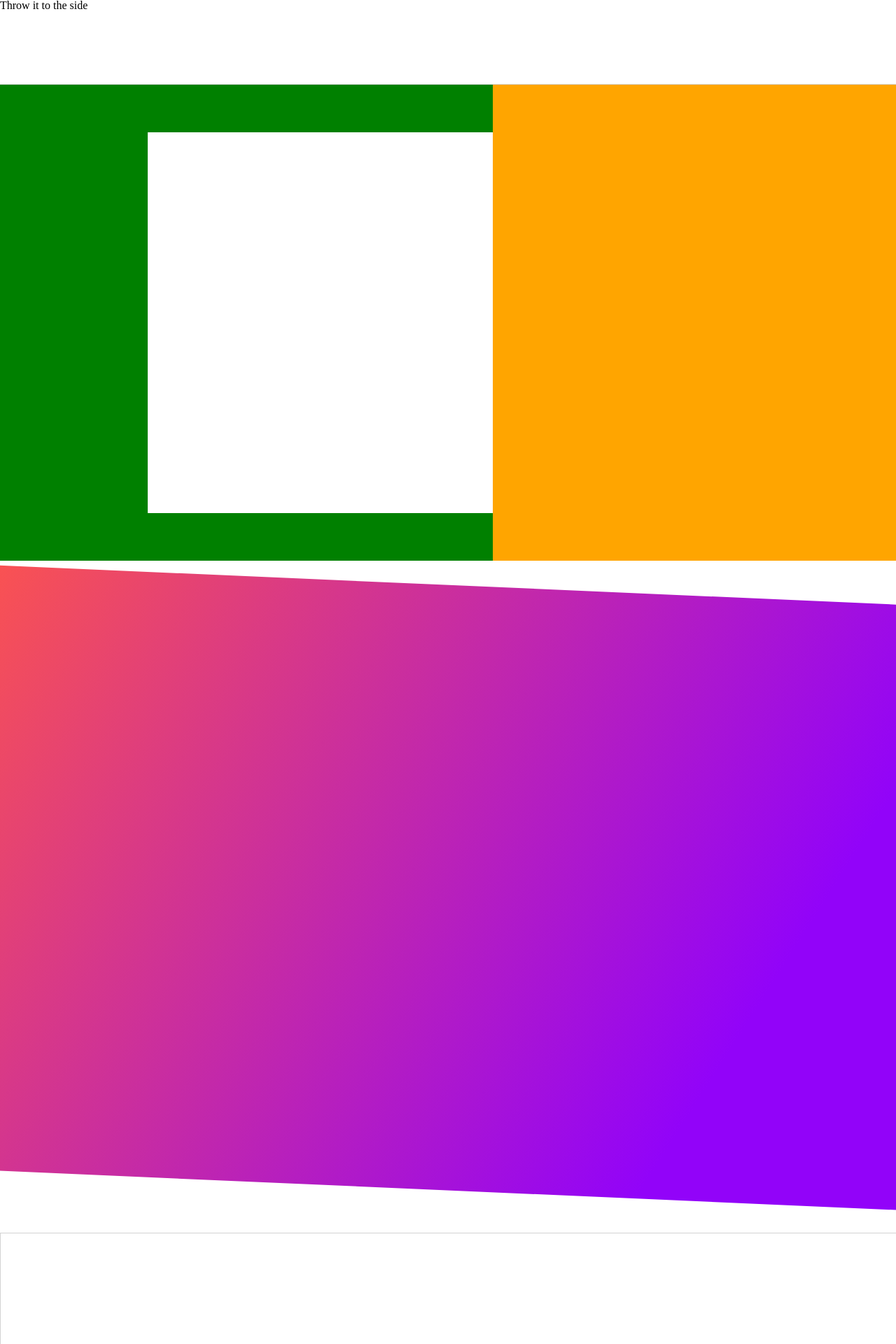
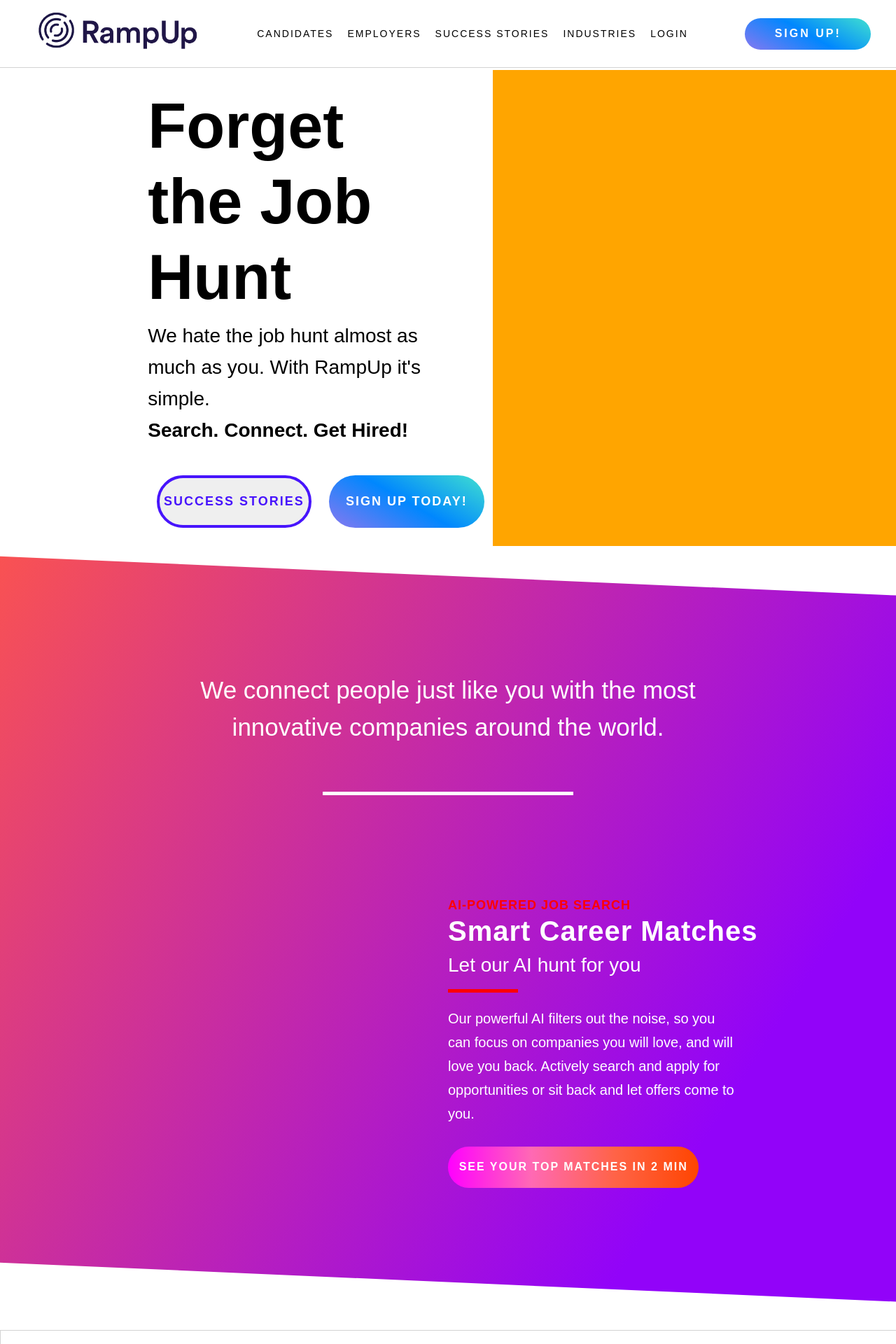
Before and after one commit to HectorSilvaRobles/rampup, a React (Create React App) app: page / in a window 1280 px wide. Shown: the top 1920 px of the page at 70% size. Built offline with nearby package versions, Linux system fonts and the light colour scheme.

Commit message:
adding some details

```diff
--- a/src/App.css
+++ b/src/App.css
@@ -1,3 +1,4 @@
 .App {
     overflow: hidden;
+    height: 100%;
 }
--- a/src/Components/Header/Header.js
+++ b/src/Components/Header/Header.js
@@ -1,11 +1,24 @@
 import React, { Component } from 'react'
 import './header.css'
+import Logo from '../../Media/logo.png';
 
 export default class Header extends Component {
     render() {
         return (
             <div className='header' >
-                Throw it to the side
+                <div className='logo'>
+                    <img src={Logo} />
+                </div>
+                <nav>
+                    <ul>
+                        <li>Candidates</li>
+                        <li>Employers</li>
+                        <li>Success Stories</li>
+                        <li>Industries</li>
+                        <li>Login</li>
+                    </ul>
+                </nav>
+                <button>Sign Up!</button>
             </div>
         )
     }
--- a/src/Components/Header/header.css
+++ b/src/Components/Header/header.css
@@ -1,6 +1,43 @@
 .header {
-    height: 15vh;
+    height: 12vh;
     width: 100vw;
     border-bottom: solid lightgrey 1px;
+    background: white;
+    position: fixed;
+    z-index: 200;
+    display: flex;
+    align-items: center;
+    justify-content: space-around;
+}
 
+.logo > img {
+    width: 250px;
 }
+
+.header > nav > ul {
+    display: flex;
+}
+
+.header > nav > ul > li {
+    margin: 10px;
+    text-transform: uppercase;
+    font-family: arial;
+    letter-spacing: 2px;
+    font-size: 14px;
+    cursor: pointer;
+}
+
+.header > button {
+    border: none;
+    background: linear-gradient(30deg, rgb(136, 120, 240), rgb(0, 135, 254), turquoise );
+    width: 180px;
+    height: 45px;
+    border-radius: 30px;
+    color: white;
+    font-family: arial;
+    text-transform: uppercase;
+    font-size: 16px;
+    letter-spacing: 3px;
+    cursor: pointer;
+    font-weight: 600;
+}
--- a/src/Components/Hero/Hero.js
+++ b/src/Components/Hero/Hero.js
@@ -7,9 +7,14 @@ export default class Hero extends Component {
             <div className='hero'>
                 <div className='left-hero'>
                     <div className='hero-info'>
-
+                        <h1>Forget the Job Hunt</h1>
+                        <h2>We hate the job hunt almost as much as you. With RampUp it's simple.</h2>
+                        <h3>Search. Connect. Get Hired!</h3>
+                        <div className='hi-buttons'>
+                            <button className='button1'>Success Stories</button>
+                            <button className='button2'>Sign Up Today!</button>
+                        </div>
                     </div>
-
                 </div>
                 <div className='right-hero'>
 
--- a/src/Components/Hero/hero.css
+++ b/src/Components/Hero/hero.css
@@ -1,14 +1,14 @@
 .hero {
-    background: red;
+    background: white;
     display: flex;
     justify-content: center;
     align-items: center;
     height: 85vh;
     width: 100vw;
+    margin-top: 100px;
   }
 
   .left-hero {
-      background: green;
       height: 100%;
       width: 55%;
       display: flex;
@@ -26,4 +26,63 @@
       background: white;
       height: 80%;
       width: 70%;
+      display: flex;
+      flex-direction: column;
+
+      justify-content: center
   }
+
+  .hero-info > h1 {
+      font-size: 90px;
+      font-family: arial;
+      font-weight: bold;
+      line-height: 1.2;
+      width: 80%;
+  }
+
+  .hero-info > h2 {
+    font-size: 28px;
+    font-family: arial;
+    font-weight: 300;
+    line-height: 1.6;
+    width: 80%;
+    text-align: left;
+    margin: 8px 0;
+  }
+
+  .hero-info > h3 {
+      font-size: 28px;
+      font-family: arial;
+      color: black;
+      font-weight: 650;
+  }
+
+  .hi-buttons {
+      display: flex;
+      margin-top: 50px;
+      justify-content: space-around;
+      align-items: center;
+  }
+
+  .hi-buttons > button {
+      width: 45%;
+      height: 75px;
+      /* border: none; */
+      border-radius: 40px;
+      font-size: 18px;
+      text-transform: uppercase;
+      letter-spacing: 2px;
+      font-family: arial;
+      font-weight: 600;
+  }
+
+  .button1 {
+      border: solid 4px rgb(71, 20, 252);
+      color: rgb(71, 20, 252)
+  }
+
+  .button2 {
+      border: none;
+      background: linear-gradient(30deg, rgb(136, 120, 240), rgb(0, 135, 254), turquoise );
+      color: white;
+  }
--- a/src/Components/HowItWorks/howitworks.css
+++ b/src/Components/HowItWorks/howitworks.css
@@ -1,6 +1,6 @@
 .how-it-works {
     background: green;
-    height: 150vh;
+    height: 200vh;
     width: 100%;
     display: flex;
     justify-content: center;
--- a/src/Components/UnderHero/UnderHero.js
+++ b/src/Components/UnderHero/UnderHero.js
@@ -5,8 +5,23 @@ export default class UnderHero extends Component {
     render() {
         return (
             <div className='under-hero'>
-                <div className='uh-background'>
-
+                <div className='uh-background'></div>
+                <div className='uh-header'>
+                    <h1>We connect people just like you with the most innovative companies around the world.</h1>
+                    <div className='uh-line'></div>
+                </div>
+                <div className='uh-info'>
+                    <div className='uh-left'></div>
+                    <div className='uh-right'>
+                        <div className='uh-right-header'>
+                            <h2>Ai-Powered Job Search</h2>
+                            <h1>Smart Career Matches</h1>
+                            <h3>Let our AI hunt for you</h3>
+                            <div className='little-line'></div>
+                        </div>
+                        <p>Our powerful AI filters out the noise, so you can focus on companies you will love, and will love you back. Actively search and apply for opportunities or sit back and let offers come to you.</p>
+                        <button>See your top matches in 2 min</button>
+                    </div>
                 </div>
 
             </div>
--- a/src/Components/UnderHero/underhero.css
+++ b/src/Components/UnderHero/underhero.css
@@ -1,5 +1,5 @@
 .under-hero {
-    height: 120vh;
+    height: 140vh;
     width: 150%;
     display: flex;
     align-items: center;
@@ -14,3 +14,106 @@
     left: -25px;
     transform: rotate(2.5deg);
 }
+
+.uh-header {
+    z-index: 1;
+    position: absolute;
+    left: 10%;
+    top: 120%;
+    width: 80%;
+    height: 22%;
+    display: flex;
+    flex-direction: column;
+    justify-content: space-between;
+    align-items: center;
+}
+
+.uh-line {
+    width: 35%;
+    background: white;
+    height: 5px;
+    border: none;
+}
+
+.uh-header > h1 {
+    color: white;
+    font-family: arial;
+    font-size: 35px;
+    width: 70%;
+    text-align: center;
+    line-height: 1.5;
+}
+
+.uh-info {
+    width: 80%;
+    height: 70%;
+    position: absolute;
+    top: 150%;
+    left: 10%;
+    display: flex;
+    align-items: center;
+}
+
+.uh-left {
+    /* background: white; */
+    width: 50%;
+    height: 90%;
+}
+
+.uh-right {
+    width: 50%;
+    height: 70%;
+}
+
+.uh-right-header > h2 {
+    text-transform: uppercase;
+    font-family: arial;
+    font-size: 18px;
+    letter-spacing: 1px;
+    color: red;
+    font-weight: 550;
+    margin-bottom: 8px;
+}
+.uh-right-header > h1 {
+    color: white;
+    font-size: 40px;
+    font-family: arial;
+    letter-spacing: 1px;
+    font-weight: 550;
+    margin-bottom: 15px;
+}
+.uh-right-header > h3 {
+    font-size: 28px;
+    font-family: arial;
+    margin-bottom: 20px;
+    color: white;
+    font-weight: 200;
+}
+.little-line {
+    width: 100px;
+    height: 5px;
+    background: red;
+}
+
+.uh-right > p {
+    margin-top: 20px;
+    color: white;
+    font-family: arial;
+    font-size: 20px;
+    width: 80%;
+    line-height: 1.7;
+}
+
+.uh-right > button {
+    margin-top: 30px;
+    height: 15%;
+    width: 70%;
+    background: linear-gradient(90deg,#FF00FF, #FF69B4,#FF6347, #FF4500);
+    border-radius: 50px;
+    border: none;
+    color: white;
+    font-size: 16px;
+    text-transform: uppercase;
+    letter-spacing: 2px;
+    font-weight: 600
+}
```
Also changed, not shown: src/Media/logo.png (added).
